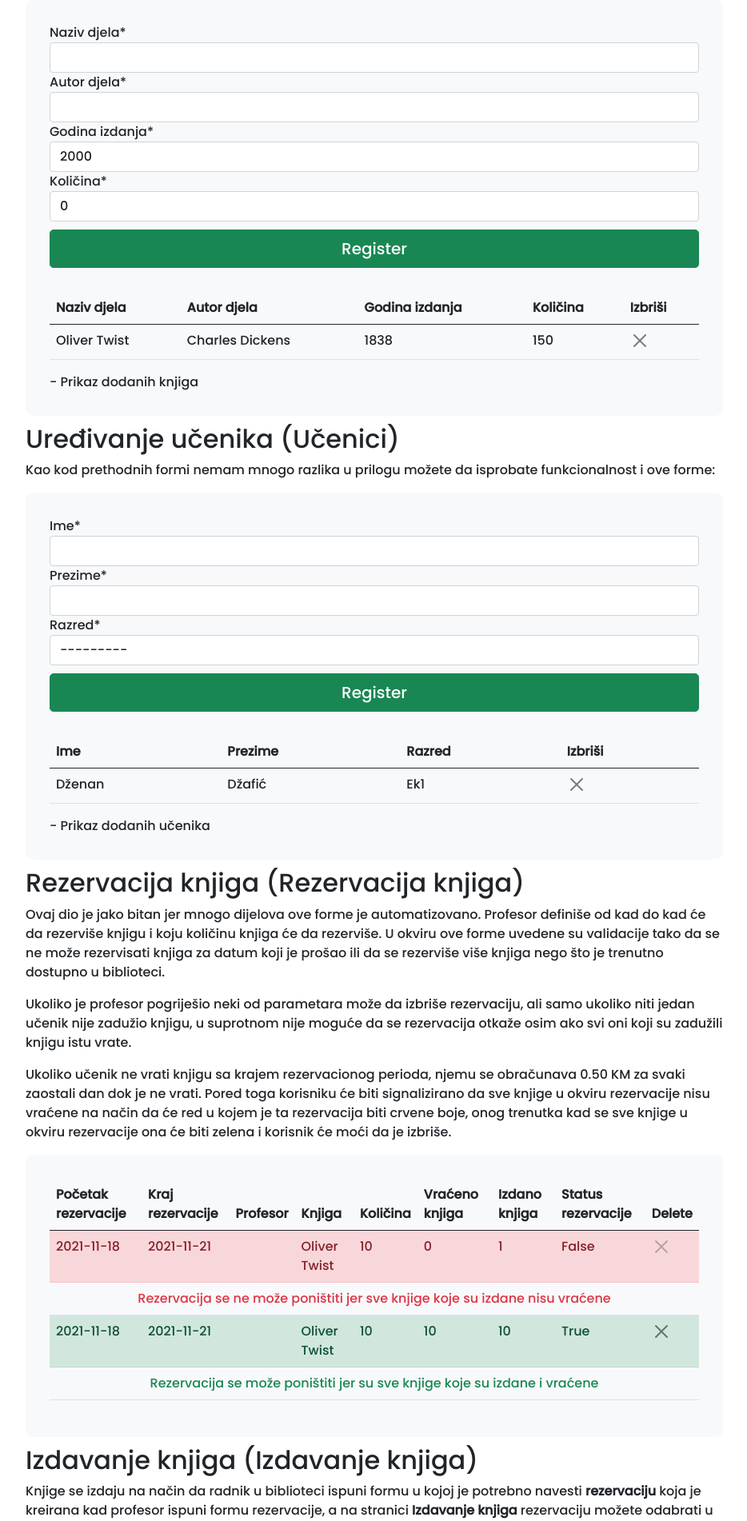
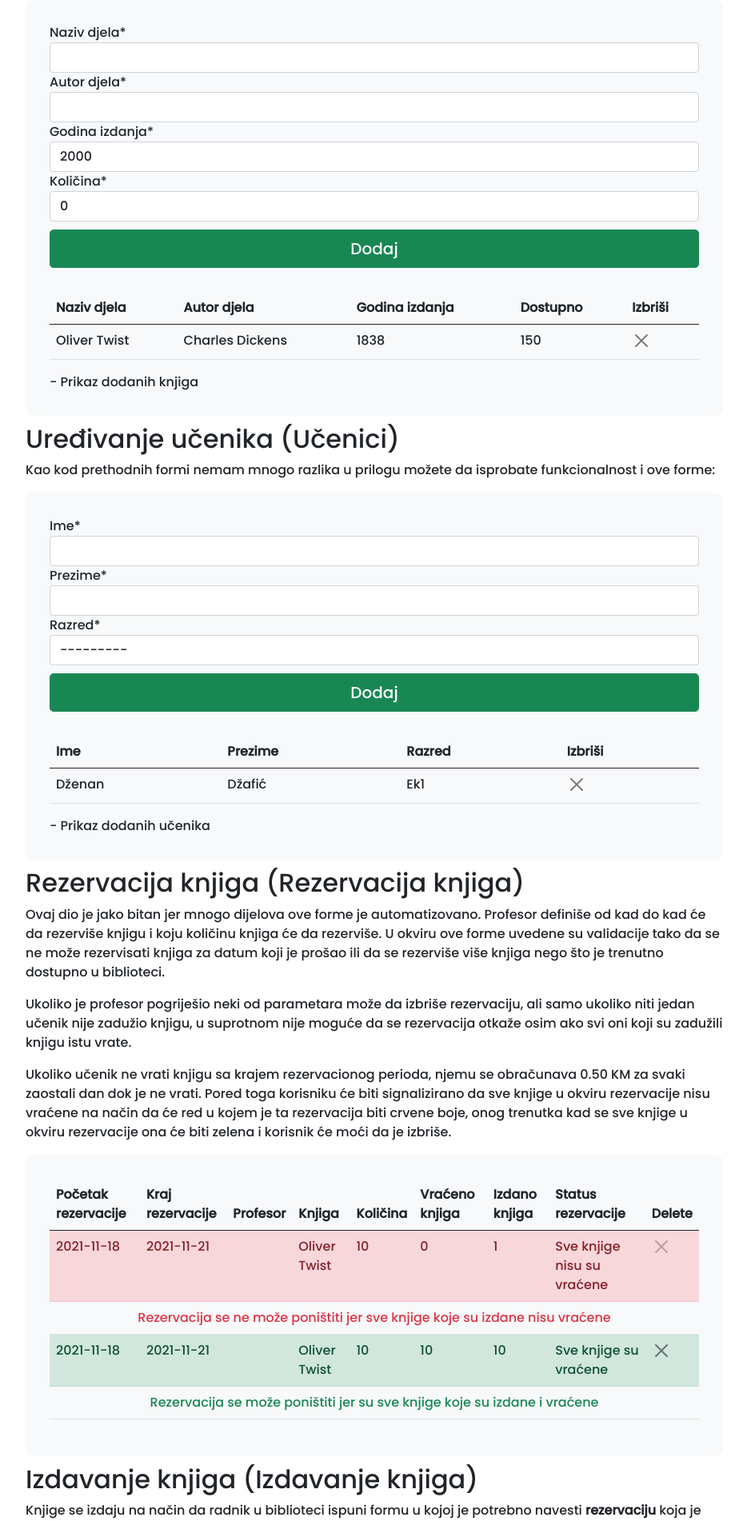
Before and after one commit to analitika-tech/library, a Django app: page /tutorial/ in a window 1280 px wide; the page is wider, and only the part inside the window is pictured. Shown: the part 3851-5753 px from the top of that part at 80% size, without its empty margins (300-1234 px from the left). Run offline with Django 3.2, Linux system fonts and the light colour scheme; parts of the project's set-up code (start-up, migrations or seed data) failed here and were passed over.

Commit message:
Updated the tutorials page

```diff
--- a/system/system/settings.py
+++ b/system/system/settings.py
@@ -29,7 +29,7 @@ environ.Env.read_env(os.path.join(BASE_DIR, '.env'))
 SECRET_KEY = env('SECRET_KEY')
 
 # SECURITY WARNING: don't run with debug turned on in production!
-DEBUG = False
+DEBUG = True
 
 ALLOWED_HOSTS = [env('ALLOWED_HOSTS')]
 
--- a/system/templates/tutorial/index.html
+++ b/system/templates/tutorial/index.html
@@ -66,9 +66,9 @@
             unosi vaše podatke. Nakon što dobijete podatke ispunjavate formu i prijavljujete se.
         </p>
         <div class="embedded">
-            <label for="username">Username*</label>
+            <label for="username">Korisničko ime*</label>
             <input class="form-control" id="username" type="text" value="testing.user">
-            <label for="password">Password*</label>
+            <label for="password">Lozinka*</label>
             <input class="form-control" id="password" type="password" value="testingthisuser">
             <input type="submit" class="btn btn-success" value="Prijava" id="register-button">
         </div>
@@ -259,7 +259,7 @@
                             <th>Naziv djela</th>
                             <th>Autor djela</th>
                             <th>Godina izdanja</th>
-                            <th>Količina</th>
+                            <th>Dostupno</th>
                         </tr>
                     </thead>
                     <tbody>
@@ -280,7 +280,7 @@
                 Godina izdanja<span class="asteriskField">*</span> </label> <div class=""> <input type="number" name="year" value="2000" class="numberinput form-control" required id="id_year"> </div> </div> <div id="div_id_quantity" class="form-group"> <label for="id_quantity" class=" requiredField">
                 Količina<span class="asteriskField">*</span> </label> <div class=""> <input type="number" name="quantity" value="0" class="numberinput form-control" required id="id_quantity"> </div> </div>
 
-                <input type="submit" value="Register" class="btn btn-success btn-lg" id="register-button" onclick="addBook()">
+                <input type="submit" value="Dodaj" class="btn btn-success btn-lg" id="register-button" onclick="addBook()">
 
                 <div class="table-responsive" style="margin-top: 30px;">
                     <table class="table table-hover" id="book-table">
@@ -289,7 +289,7 @@
                                 <th>Naziv djela</th>
                                 <th>Autor djela</th>
                                 <th>Godina izdanja</th>
-                                <th>Količina</th>
+                                <th>Dostupno</th>
                                 <th>Izbriši</th>
                             </tr>
                         </thead>
@@ -319,7 +319,7 @@
 
             </select> </div> </div>
 
-            <input type="submit" value="Register" class="btn btn-success btn-lg" id="register-button" onclick="addStudent()">
+            <input type="submit" value="Dodaj" class="btn btn-success btn-lg" id="register-button" onclick="addStudent()">
 
             <div class="table-responsive" style="margin-top: 30px;">
                 <table class="table table-hover" id="student-table">
@@ -386,7 +386,7 @@
                             <td>10</td>
                             <td>0</td>
                             <td>1</td>
-                            <td>False</td>
+                            <td>Sve knjige nisu su vraćene</td>
                             <td><button type="button" class="btn-close disabled" aria-label="Close"  id="delete-item" onclick="deleteItem(this)"></button></td>
                         </tr>
                         <tr><td colspan="9" class="text-danger" style="text-align: center;">Rezervacija se ne može poništiti jer sve knjige koje su izdane nisu vraćene</td></tr>
@@ -398,7 +398,7 @@
                             <td>10</td>
                             <td>10</td>
                             <td>10</td>
-                            <td>True</td>
+                            <td>Sve knjige su vraćene</td>
                             <td><button type="button" class="btn-close" aria-label="Close"  id="delete-item" onclick="deleteItem(this)"></button></td>
                         </tr>
                         <tr><td colspan="9" class="text-success" style="text-align: center;">Rezervacija se može poništiti jer su sve knjige koje su izdane i vraćene</td></tr>
@@ -470,9 +470,9 @@
                         <tr class="trow  alert-danger" onclick="changeStatus(this)">
                             <td>12 - Oliver Twist - Dženan Džafić</td>
                             <td>Alen Amidžić</td>
-                            <td>2021-11-10</td>
+                            <td>10.10.2021</td>
                             <td>None</td>
-                            <td>False</td>
+                            <td>Ne</td>
                             <td>0.00</td>
                             <td><button type="button" class="btn-close" aria-label="Close" id="delete-item"></button></td>
                         </tr>
@@ -546,10 +546,10 @@
                 item.classList.add("alert-success");
                 var today = new Date("2021-11-11");
                 var reservation = new Date("2021-11-10");
-                var date = today.getFullYear()+'-'+(today.getMonth()+1)+'-'+today.getDate();
+                var date = `${ today.getDate() }.${ today.getMonth() }.${ today.getFullYear() } `;
 
                 item.childNodes[7].innerHTML = date
-                item.childNodes[9].innerHTML = "True"
+                item.childNodes[9].innerHTML = "Da"
                 let debt = (today.getDate() - reservation.getDate()) * .50
                 item.childNodes[11].innerHTML = debt
             }
@@ -557,7 +557,7 @@
                 item.classList.remove("alert-success");
                 item.classList.add("alert-danger");
                 item.childNodes[7].innerHTML = "None"
-                item.childNodes[9].innerHTML = "False"
+                item.childNodes[9].innerHTML = "Ne"
                 item.childNodes[11].innerHTML = "0.00"
             }
 
```
